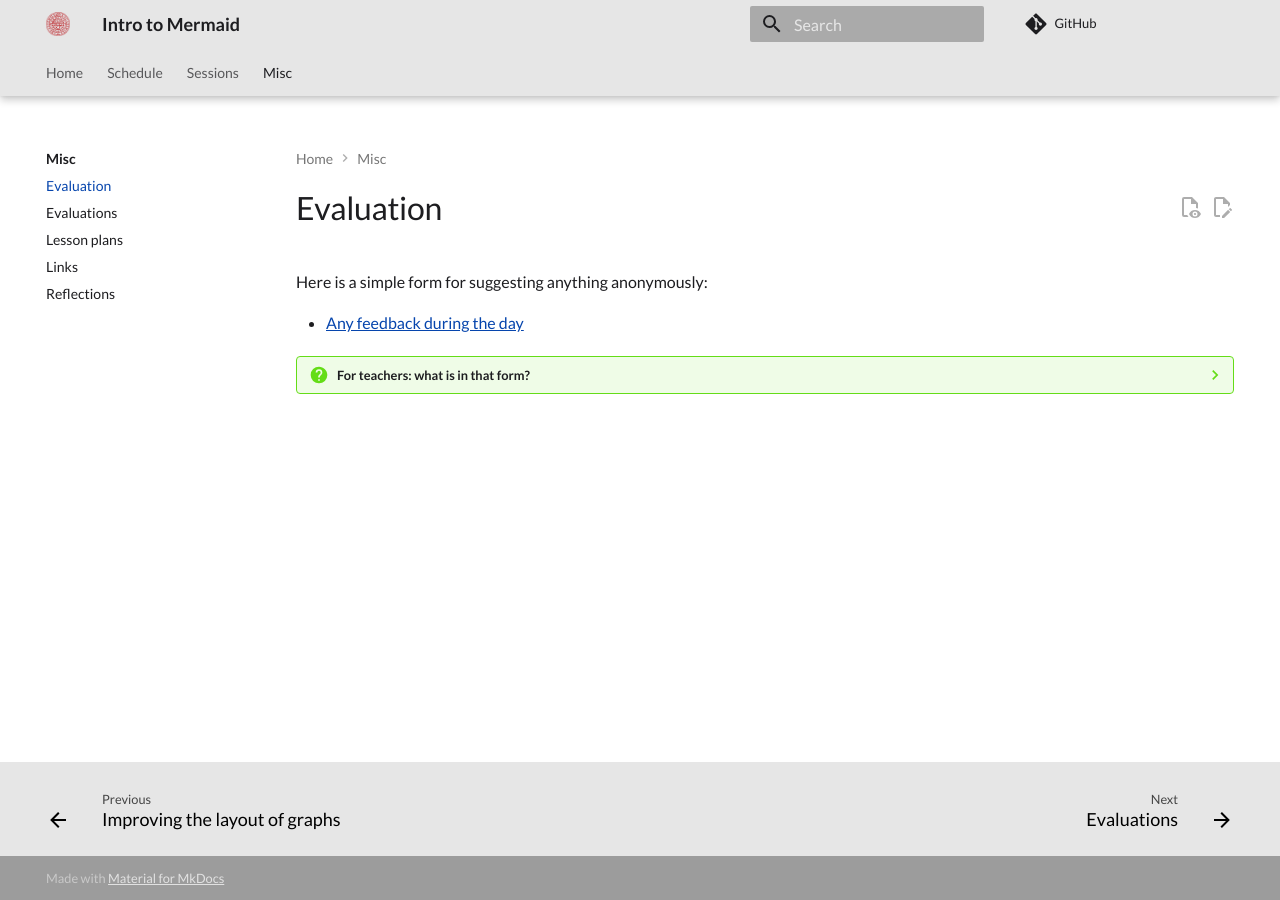
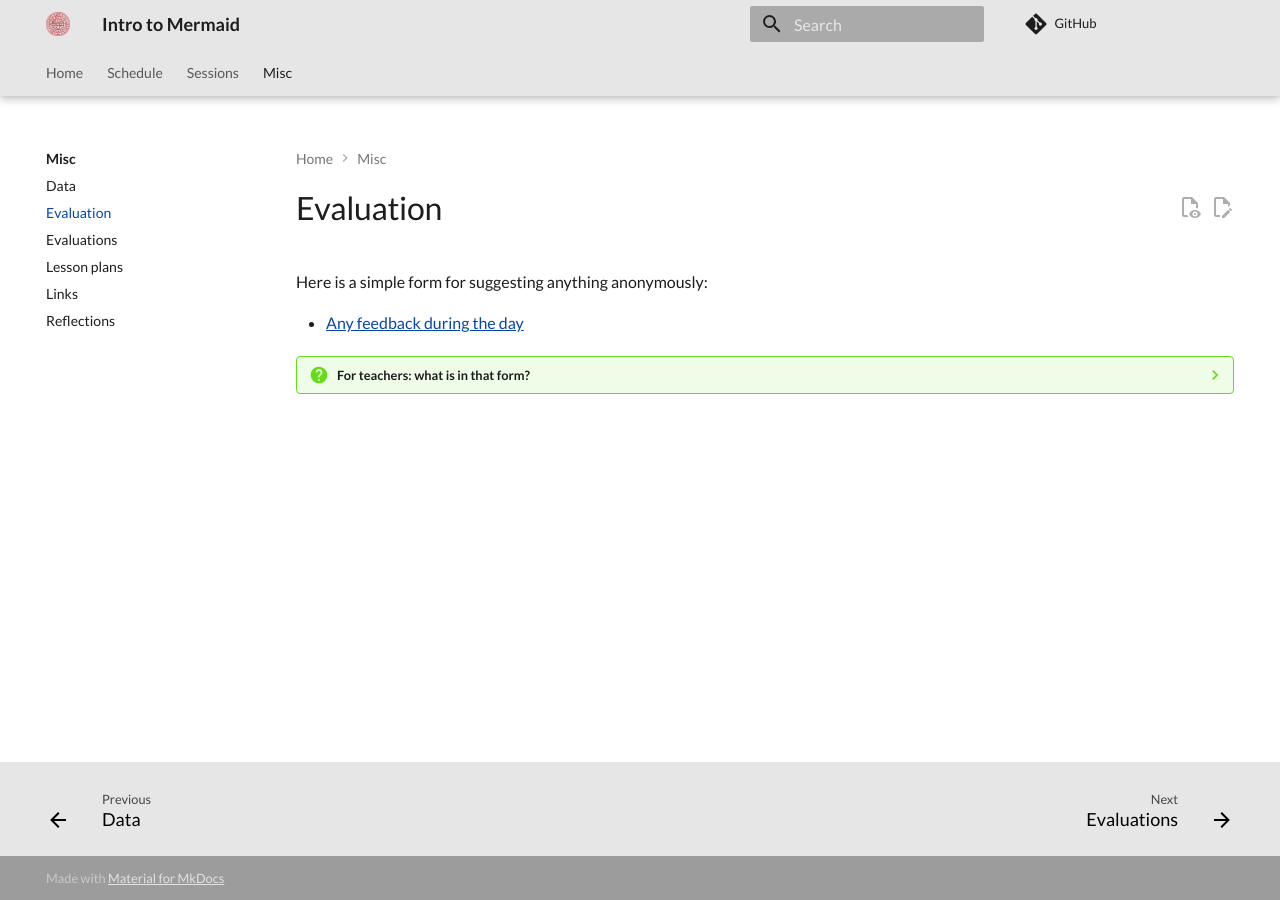
Before and after one commit to richelbilderbeek/lesson_mermaid, an MkDocs documentation site: the page built from docs/misc/evaluation.md, in a window 1280 px wide. Built offline with MkDocs 1.6.1 and Material for MkDocs 9.7.7, drawn with Linux system fonts in a browser that asks for light colours; comment, search, counter and statistics services are not loaded.

```diff
--- a/mkdocs.yml
+++ b/mkdocs.yml
@@ -12,6 +12,7 @@
     - Publishing graphs: sessions/publishing_graphs.md
     - Improving the layout of graphs: sessions/improving_layout.md
   - Misc:
+    - Data: data/README.md
     - Evaluation: misc/evaluation.md
     - Evaluations: evaluations/README.md
     - Lesson plans: lesson_plans/README.md
```
Also changed, not shown: docs/data/README.md (renamed from data/README.md), 2 other files.
